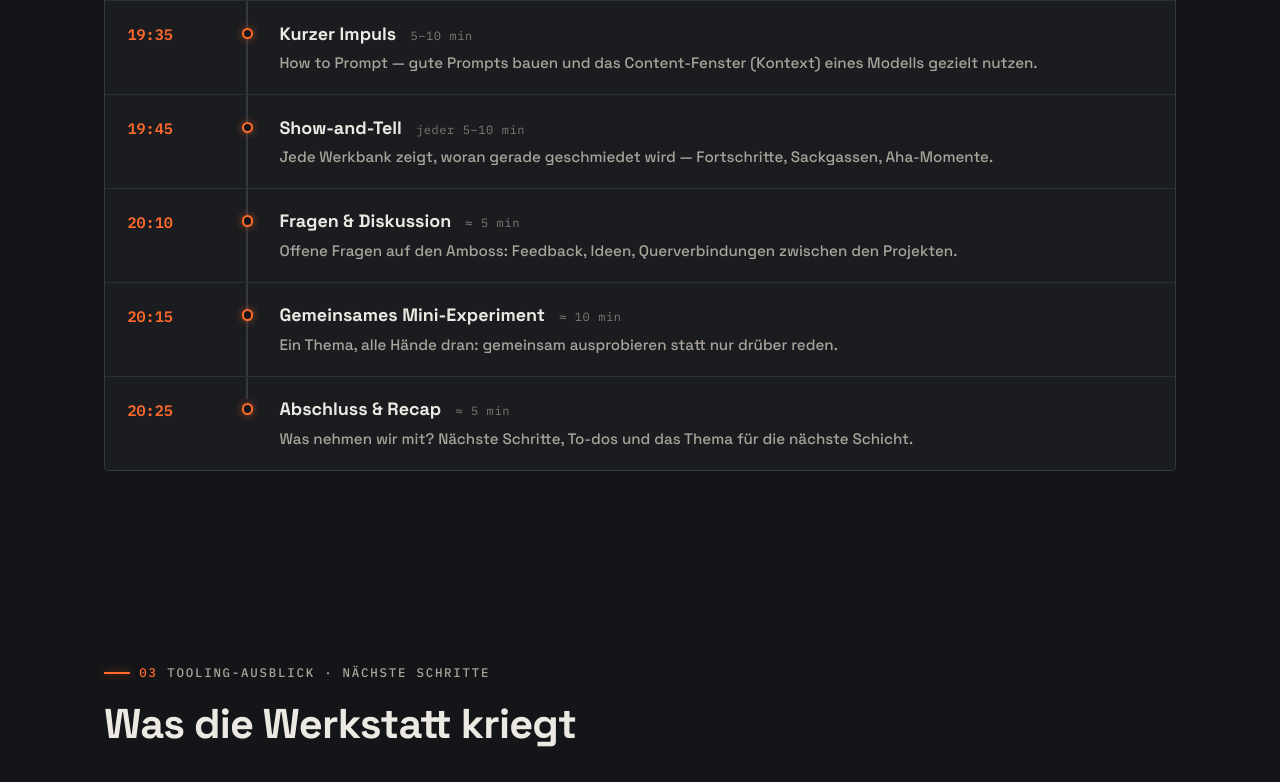
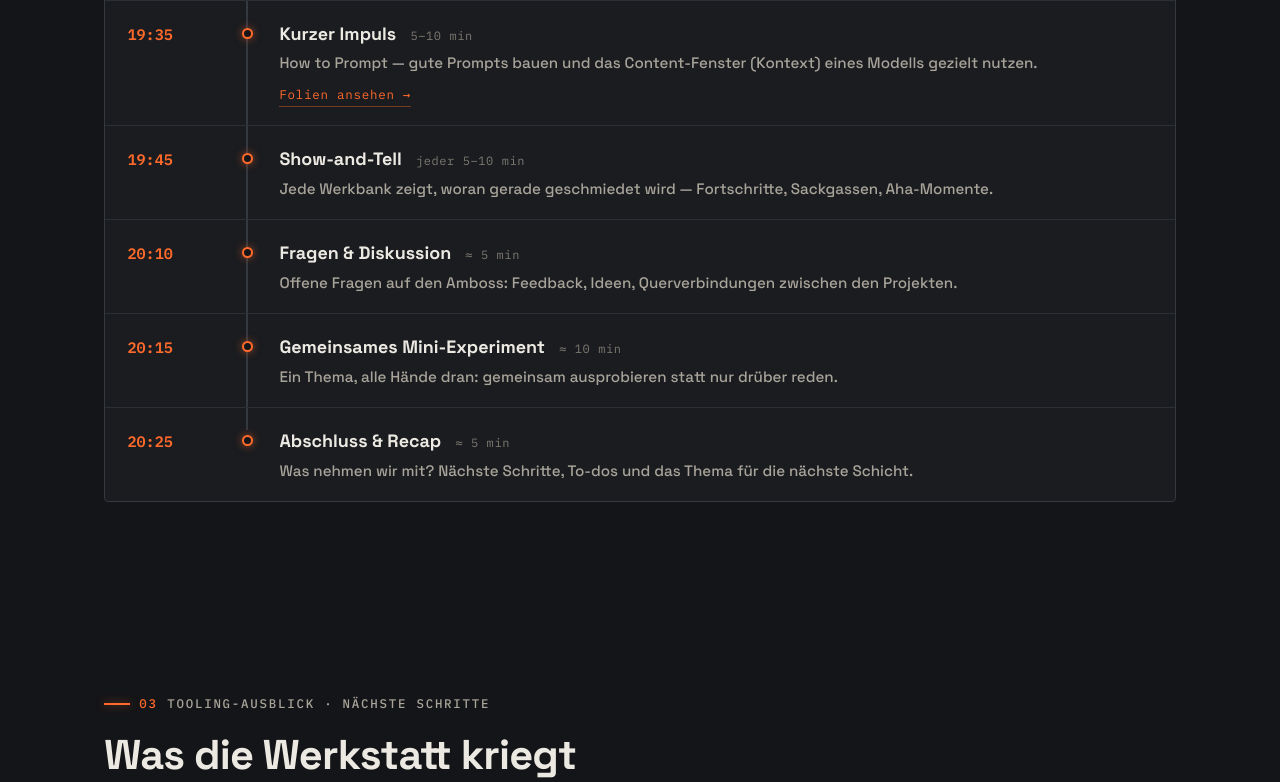
Before and after one commit to Sendele2400/Sendele2400.github.io, a plain HTML site: page ki-stimmstisch/index.html in a window 1280 px wide. Shown: the part 2097-2879 px from the top of the page. Drawn offline with Linux system fonts and the light colour scheme.

Commit message:
KI-Stammtisch: Link zu Impuls-Präsentation im Schichtplan (Kurzer Impuls)

```diff
--- a/ki-stimmstisch/index.html
+++ b/ki-stimmstisch/index.html
@@ -568,6 +568,13 @@ footer.site .promptline .prompt{ color:var(--ember); }
 }
 .kanban-card.done{ opacity:.72; }
 .kanban-card.done .k-text{ text-decoration:line-through; color:var(--ink-dim); }
+.impuls-link{
+  display:inline-block; margin-top:.55rem;
+  font-family:var(--mono); font-size:.78rem; letter-spacing:.06em;
+  color:var(--ember); text-decoration:none;
+  border-bottom:1px solid rgba(255,106,43,.4); padding-bottom:.1rem;
+}
+.impuls-link:hover{ color:var(--ember-hot); border-color:var(--ember-hot); }
 </style>
 </head>
 <body>
@@ -691,6 +698,7 @@ footer.site .promptline .prompt{ color:var(--ember); }
           <div class="what">
             <h3>Kurzer Impuls <span class="dur">5–10 min</span></h3>
             <p>How to Prompt — gute Prompts bauen und das Content-Fenster (Kontext) eines Modells gezielt nutzen.</p>
+            <a class="impuls-link" href="https://wahl-thomas.de/ki-stimmstisch/impuls/" target="_blank" rel="noopener">Folien ansehen →</a>
           </div>
         </li>
         <li>
```
